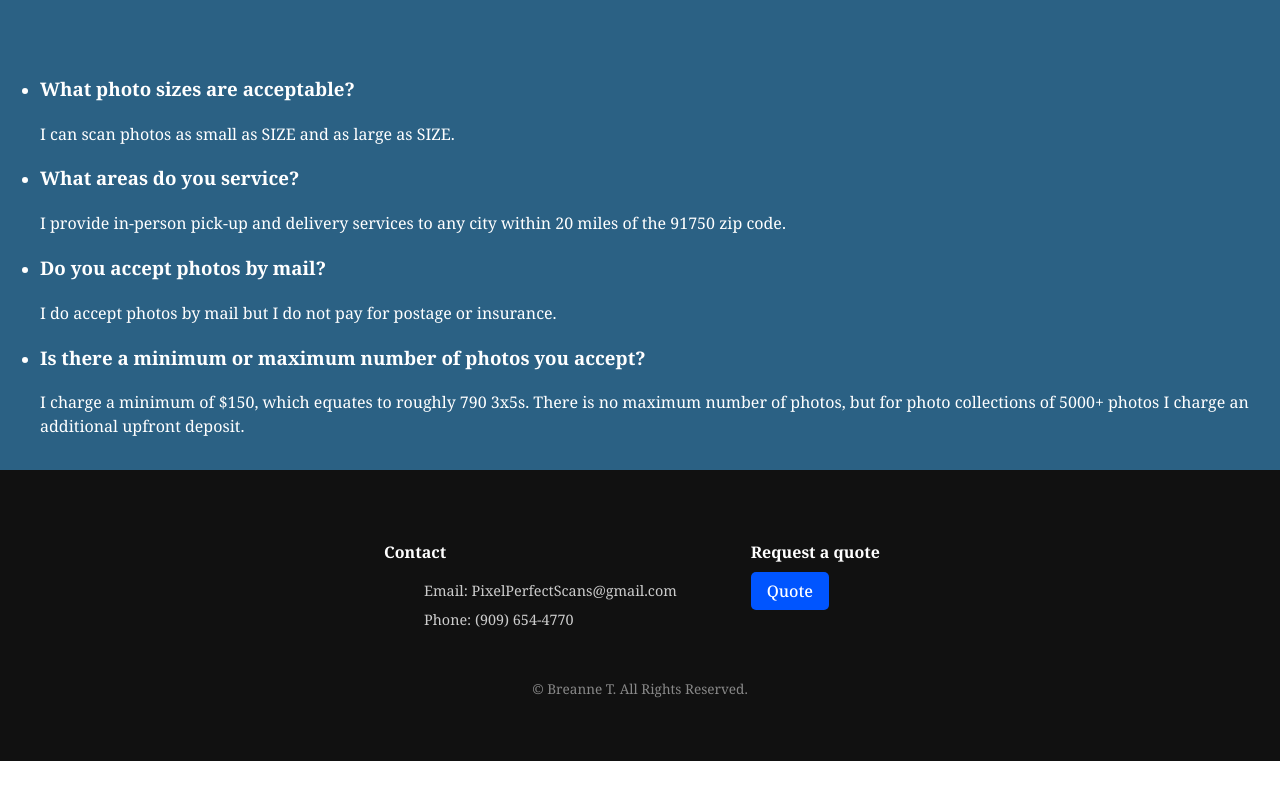
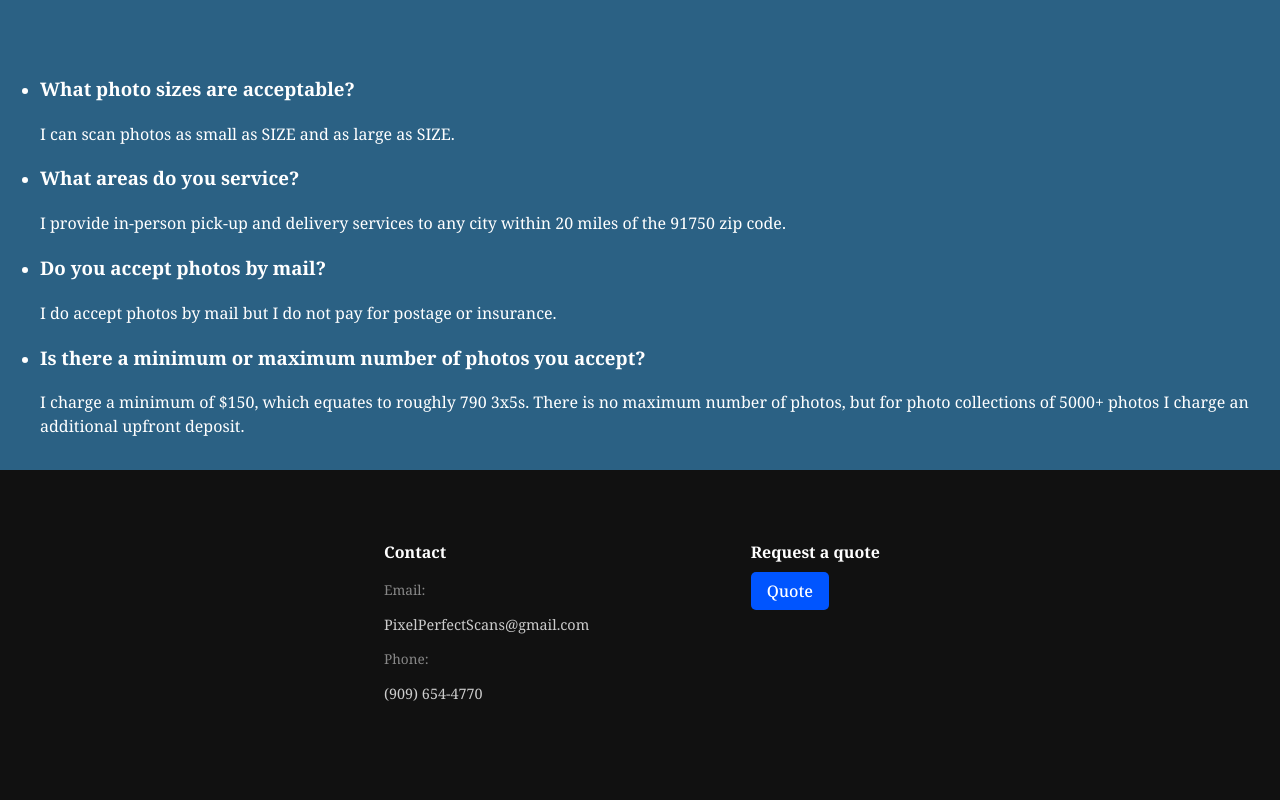
Before and after one commit to PixelPerfectScans/PixelPerfectScans.github.io, a React (Vite) app: page / in a window 1280 px wide. Shown: the part 5227-6027 px from the top of the page. Before the commit the page ends 5988 px from the top, so only its background shows below. Built offline with nearby package versions, Linux system fonts and the light colour scheme; a web font is replaced by a local one.

Commit message:
Refined footer layout: adjusted styles, updated content formatting, and removed copyright text. Reduced `max-width` in process.

```diff
--- a/src/App.css
+++ b/src/App.css
@@ -312,7 +312,7 @@ button {
         align-items: center;
         flex: 1;
         box-shadow: 5px 7px 3px #808080;
-        max-width: 60%;
+        max-width: 40%;
     }
 }
 
@@ -388,6 +388,7 @@ button {
 
 .footer-nav ul {
     list-style: none;
+    padding-left: 0;
 }
 
 .footer-nav li {
@@ -415,7 +416,7 @@ button {
 }
 
 .site-footer p {
-    text-align: center;
+    /*text-align: center;*/
     font-size: 0.85rem;
     color: #888;
 }
--- a/src/App.jsx
+++ b/src/App.jsx
@@ -272,7 +272,10 @@ const Footer = () => (
             <div>
                 <h4>Contact</h4>
                 <ul>
-                    <li>Email: PixelPerfectScans@gmail.com </li><li>Phone: (909) 654-4770</li>
+                    <li><p>Email: </p>
+                        PixelPerfectScans@gmail.com </li>
+                    <li><p>Phone: </p>
+                        (909) 654-4770</li>
                 </ul>
             </div>
             <div className="subscribe">
@@ -281,7 +284,6 @@ const Footer = () => (
                 <button onClick={QuoteButtonOnClick}>Quote</button>
             </div>
         </div>
-        <p>© Breanne T. All Rights Reserved.</p>
     </footer>
 );
 
```
